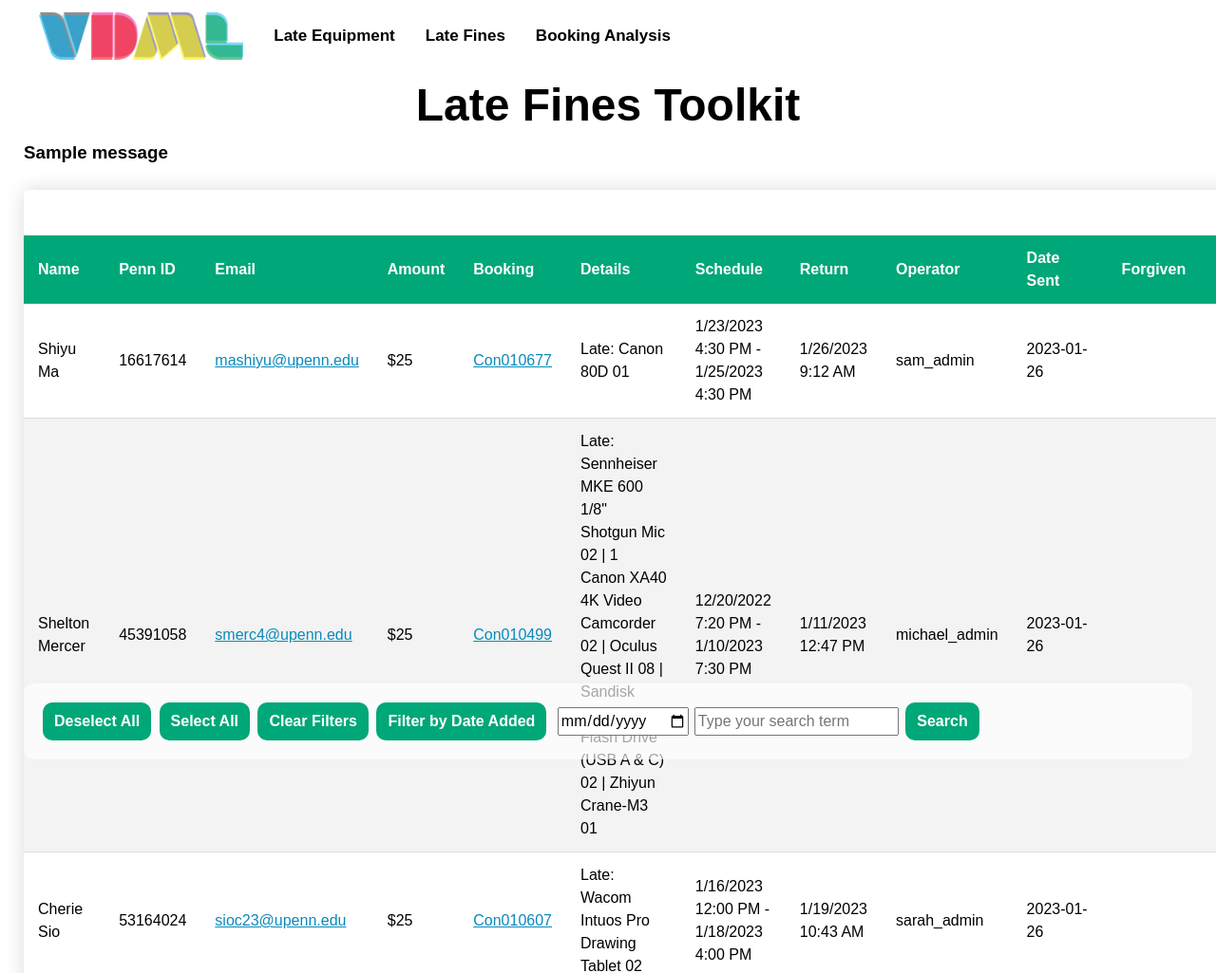
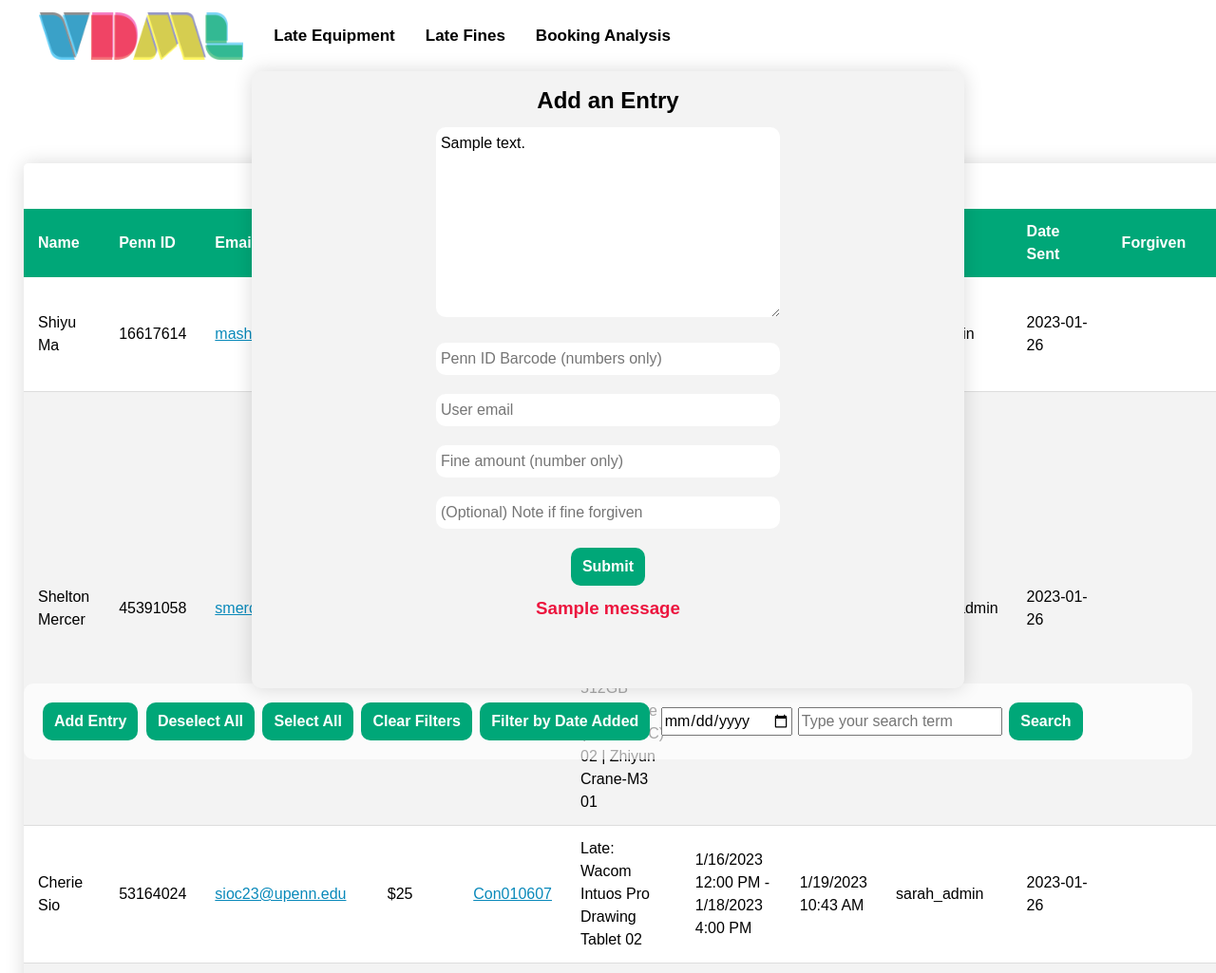
Before and after one commit to MichaelShingo/VDML, a Flask app: template templates/late_fines.html in a window 1280 px wide; the page is wider, and only the part inside the window is pictured. Shown: the top 1025 px of that part at 95% size. Run offline with Flask 2, Linux system fonts and the light colour scheme; data comes from the database, SQL or seed files in the repository; both versions use the stored data as it was after the commit; the template is opened without the code that fills it: values that come from a table or form of the project are taken from there, most other values are stand-ins (such as "Sample title", 1, 10 or a date in 2020); one stand-in notice (Sample message) is shown; some libraries are stand-ins or nearby versions; some web fonts are replaced.

Commit message:
completed add entry dialogue

```diff
--- a/app.py
+++ b/app.py
@@ -99,20 +99,25 @@ def late_fines(visibility='hidden', cols='0', resulTextCSV=None, visibilityCSV='
     if request.method == 'POST':
         if 'add-entry' in request.form:
             text = request.form['text']
+            owner, bookingNum, equipmentString, dateRange, returnTime, staffName, todayDate = ['', '', '', '', '', '', '']
+
             try:
-                owner, bookingNum, equipmentString, dateRange, returnTime, staffName, todayDate = lateFinesCsv.generateCSV(text)
-                pennID = request.form['penn-id']
-                email = request.form['user-email']
-                amount = request.form['fine-amount']
-                forgiven = request.form['forgiven']
+                if not text == '':
+                    owner, bookingNum, equipmentString, dateRange, returnTime, staffName, todayDate = lateFinesCsv.generateCSV(text)
 
-                new_entry = LateFine(name=owner, penn_id=pennID, email=email, amount=amount, booking_number=bookingNum,
-                    details=equipmentString, schedule=dateRange, return_time=returnTime, operator=staffName, forgiven=forgiven)
+            except Exception as e:
+                print(e)
+                flash('Error: The script failed to extract data from pasted text. Blank fields added.')
 
-                db.session.add(new_entry)
-                db.session.commit()
-            except:
-                flash('The script failed to extract data from pasted text.')
+            pennID = request.form['penn-id']
+            email = request.form['user-email']
+            amount = request.form['fine-amount']
+            forgiven = request.form['forgiven']
+            new_entry = LateFine(name=owner, penn_id=pennID, email=email, amount=amount, booking_number=bookingNum,
+                details=equipmentString, schedule=dateRange, return_time=returnTime, operator=staffName, forgiven=forgiven)
+
+            db.session.add(new_entry)
+            db.session.commit()
             return redirect('/late_fines')
 
         elif 'generate-emails' in request.form:
--- a/scripts/lateFinesCsv.py
+++ b/scripts/lateFinesCsv.py
@@ -51,3 +51,6 @@ def generateCSV(text):
     #pyperclip.copy(result)
     equipmentString = equipmentString.replace('\t', '')
     return owner, bookingNum, equipmentString, dateRange, returnTime, staffName, todayDate
+
+
+# print(generateCSV('''))
--- a/static/css/main.css
+++ b/static/css/main.css
@@ -209,8 +209,81 @@ h1 {
   border-bottom: 3px solid var(--color-green);
 }
 
+.generate-email-dialogue {
+  visibility: hidden !important;
+}
+
 .add-entry-dialogue {
-  visibility: hidden;
+  background-color: var(--color-grey-1);
+  visibility: visible;
+  position: fixed;
+  width: 60vw;
+  height: 60vw;
+  min-width: 550px;
+  max-width: 750px;
+  max-height: 650px;
+  min-height: 575px;
+  top: 50%;
+  left: 50%;
+  transform: translate(-50%, -50%);
+  border-radius: 10px;
+  padding: 1%;
+  box-shadow: var(--default-shadow);
+}
+.add-entry-dialogue .alert {
+  color: var(--color-pink);
+  text-align: center;
+}
+.add-entry-dialogue .input-container {
+  text-align: center;
+}
+.add-entry-dialogue .input-container .form-input, .add-entry-dialogue .input-container textarea {
+  border-radius: 10px;
+  margin: 10px auto;
+  border: none;
+  padding: 5px;
+  width: 50%;
+}
+.add-entry-dialogue h2 {
+  text-align: center;
+}
+.add-entry-dialogue .btn-submit {
+  display: block;
+  margin: 10px auto;
+}
+.add-entry-dialogue .x-mark {
+  color: var(--color-pink);
+  position: absolute;
+  top: 10px;
+  right: 10px;
+}
+.add-entry-dialogue .x-mark:hover {
+  color: var(--color-pink-dark);
+}
+
+.show {
+  visibility: visible;
+}
+
+textarea {
+  height: 200px;
+}
+
+.btn {
+  background-color: var(--color-green);
+  min-width: -webkit-fit-content;
+  min-width: -moz-fit-content;
+  min-width: fit-content;
+  max-width: 500px;
+  color: var(--color-white);
+  font-weight: bold;
+  border: none;
+  padding: 8px 12px;
+  border-radius: 10px;
+  margin: 0px 4px 0px 0px;
+}
+.btn:hover {
+  background-color: var(--color-green-dark);
 }
 
 .sticky-bottom {
@@ -227,22 +300,6 @@ h1 {
 }
 .sticky-bottom .field {
   margin: 0 3px;
-}
-.sticky-bottom .btn {
-  background-color: var(--color-green);
-  min-width: -webkit-fit-content;
-  min-width: -moz-fit-content;
-  min-width: fit-content;
-  max-width: 500px;
-  color: var(--color-white);
-  font-weight: bold;
-  border: none;
-  padding: 8px 12px;
-  border-radius: 10px;
-  margin: 0px 4px 0px 0px;
-}
-.sticky-bottom .btn:hover {
-  background-color: var(--color-green-dark);
 }
 
 .update-form input[type=text], .update-form input[type=textarea] {
--- a/static/css/main.scss
+++ b/static/css/main.scss
@@ -228,11 +228,90 @@ h1 {
 }
 
 //ADD ENTRY -------------
-.add-entry-dialogue {
-  visibility: hidden;
+
+
+.generate-email-dialogue {
+  visibility: hidden !important;
 }
 
+
+
 //FORM--------------------
+
+.add-entry-dialogue {
+  .alert {
+    color: var(--color-pink);
+    text-align: center;
+  }
+  .input-container {
+    text-align: center;
+    .form-input, textarea{
+      border-radius: 10px;
+      margin: 10px auto;
+      border: none;
+      padding: 5px;
+      width: 50%;
+    }
+  }
+
+  h2 {
+    text-align: center;
+  }
+  .btn-submit {
+    display: block;
+    margin: 10px auto;
+  }
+  .x-mark {
+    color: var(--color-pink);
+    position: absolute;
+    top: 10px;
+    right: 10px;
+    &:hover {
+      color: var(--color-pink-dark);
+    }
+  }
+  background-color: var(--color-grey-1);
+  visibility: visible;
+  position: fixed;
+  width: 60vw;
+  height: 60vw;
+  min-width:550px;
+  max-width: 750px;
+  max-height: 650px;
+  min-height: 575px;
+  top: 50%;
+  left: 50%;
+  transform: translate(-50%, -50%);
+  border-radius: 10px;
+  padding: 1%;
+  box-shadow: var(--default-shadow);
+
+
+}
+
+.show {
+  visibility: visible;
+}
+
+
+
+textarea {
+  height: 200px;
+}
+.btn {
+  background-color: var(--color-green);
+  min-width: fit-content;
+  max-width: 500px;
+  color: var(--color-white);
+  font-weight: bold;
+  border: none;
+  padding: 8px 12px;
+  border-radius: 10px;
+  margin: 0px 4px 0px 0px;
+  &:hover {
+    background-color: var(--color-green-dark);
+  }
+}
 .sticky-bottom {
   display: flex;
   flex-direction: row;
@@ -247,20 +326,7 @@ h1 {
   .field {
     margin: 0 3px;
   }
-  .btn {
-    background-color: var(--color-green);
-    min-width: fit-content;
-    max-width: 500px;
-    color: var(--color-white);
-    font-weight: bold;
-    border: none;
-    padding: 8px 12px;
-    border-radius: 10px;
-    margin: 0px 4px 0px 0px;
-    &:hover {
-      background-color: var(--color-green-dark);
-    }
-  }
+
 }
 
 .update-form {
@@ -268,6 +334,8 @@ h1 {
     background-color: grey;
   }
 }
+
+
 
 
   /* When the screen is less than 600 pixels wide, hide all links, except for the first one ("Home"). Show the link that contains should open and close the topnav (.icon) */
--- a/static/js/main.js
+++ b/static/js/main.js
@@ -1,3 +1,15 @@
+console.log('script is linked');
+const btnAddEntry = document.getElementById('add-entry');
+const addEntryDialogue = document.getElementById('add-entry-dialogue');
+btnAddEntry.addEventListener('click', () => {
+    addEntryDialogue.classList.add('show');
+});
+
+const btnCloseEntry = document.getElementById('entry-x-mark');
+btnCloseEntry.addEventListener('click', () => {
+    addEntryDialogue.classList.remove('show');
+})
+
 function myFunction() {
     var x = document.getElementById("myTopnav");
     if (x.className === "topnav") {
--- a/templates/late_fines.html
+++ b/templates/late_fines.html
@@ -9,13 +9,7 @@
     <h1>Late Fines Toolkit</h1>
 
     <div class="content">
-        {% with messages = get_flashed_messages() %}
-        {% if messages %}
-            {% for message in messages %}
-            <h3 class="alert">{{ message }}</h3>
-            {% endfor %}
-        {% endif %}
-        {% endwith %}
+
         {% if tasks|length < 1 %}
         <table class="content-table">
             <thead>
@@ -174,6 +168,7 @@
 
         <form class="table-edit-form" method="POST">
             <div class="row">
+                <input class="btn" id="add-entry" name="Add Entry" type="button" value="Add Entry">
                 <input class="btn" name="deselect-all" type="submit" value="Deselect All">
                 <input class="btn" name="select-all" type="submit" value="Select All">
                 <input class="btn" name="clear-filters" type="submit" value="Clear Filters">
@@ -189,43 +184,38 @@
     </div>
 
 
-        <div class="add-entry-dialogue">
-            <h2>Add entry to the database</h2>
+        <div class="add-entry-dialogue" id="add-entry-dialogue">
+            <h2>Add an Entry</h2>
+            <div id="entry-x-mark" class="x-mark"><i class="fa fa-xmark fa-2x"></i></div>
             <form class="form" method="POST">
-                <div class="row">
-
-                    <div class="col">
-                        <div class="form-group">
-                        <textarea name="text" class="form-control custom-control-inline" id="late-input" rows="1" cols="50" placeholder="Paste connect2 text here.">{{ resultTextCSV }}</textarea><br>
-
-                    </div>
+                <div class="input-container">
+                    <textarea name="text" class="form-control custom-control-inline" id="late-input" rows="20" cols="50" placeholder="Paste connect2 text here.">{{ resultTextCSV }}</textarea>
+                </div>
+                <div class="input-container">
+                    <input name="penn-id" class="form-input" id="penn-id" placeholder="Penn ID Barcode (numbers only)">
 
                 </div>
-                <div class="row">
+                <div class="input-container">
+                    <input name="user-email" class="form-input" id="user-email" placeholder="User email">
+                </div>
 
-                    <div class="col">
-                        <input name="user-email" class="form-control" id="user-email" placeholder="User email">
-                    </div>
-                    <div class="col">
-                        <input name="fine-amount" class="form-control" id="fine-amount" placeholder="Fine amount (number only)">
-                    </div>
-                    <div class="col">
-                        <input name="fine-amount" class="form-control" id="fine-amount" placeholder="Fine amount (number only)">
-                    </div>
-                    <div class="col">
-                        <input name="forgiven" class="form-control" id="forgiven" placeholder="(Optional) Note if fine forgiven">
-                    </div>
-                    <div class="col">
-                        <input name="add-entry" class="btn btn-primary" type="submit">
-
-                    </div>
+                <div class="input-container">
+                    <input name="fine-amount" class="form-input" id="fine-amount" placeholder="Fine amount (number only)">
 
                 </div>
+                <div class="input-container">
+                    <input name="forgiven" class="form-input" id="forgiven" placeholder="(Optional) Note if fine forgiven">
 
-
-                <br>
+                </div>
+                <input name="add-entry" class="btn btn-submit" type="submit">
             </form>
-
+            {% with messages = get_flashed_messages() %}
+            {% if messages %}
+                {% for message in messages %}
+                <h3 class="alert">{{ message }}</h3>
+                {% endfor %}
+            {% endif %}
+            {% endwith %}
         </div>
 
 
@@ -233,6 +223,11 @@
 
 
 
+
+    </div>
+
+
+    <div class="generate-email-dialogue ">
         <form method="POST">
             <input class="btn btn-primary" name="generate-emails" type="submit" value="Generate All Emails for Selected Users">
         </form>
@@ -246,4 +241,5 @@
 
 
 
+
 {% endblock %}
```
Also changed, not shown: test.db, 1 other file.
